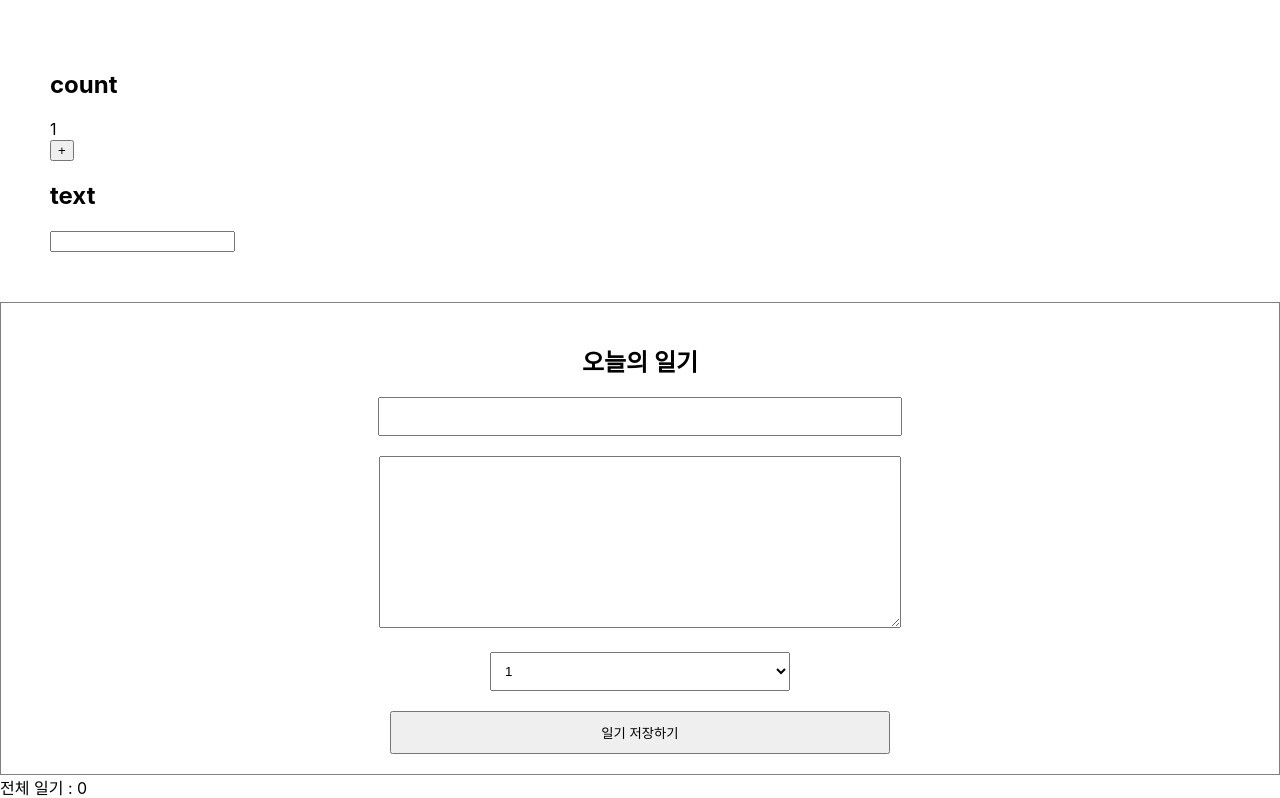
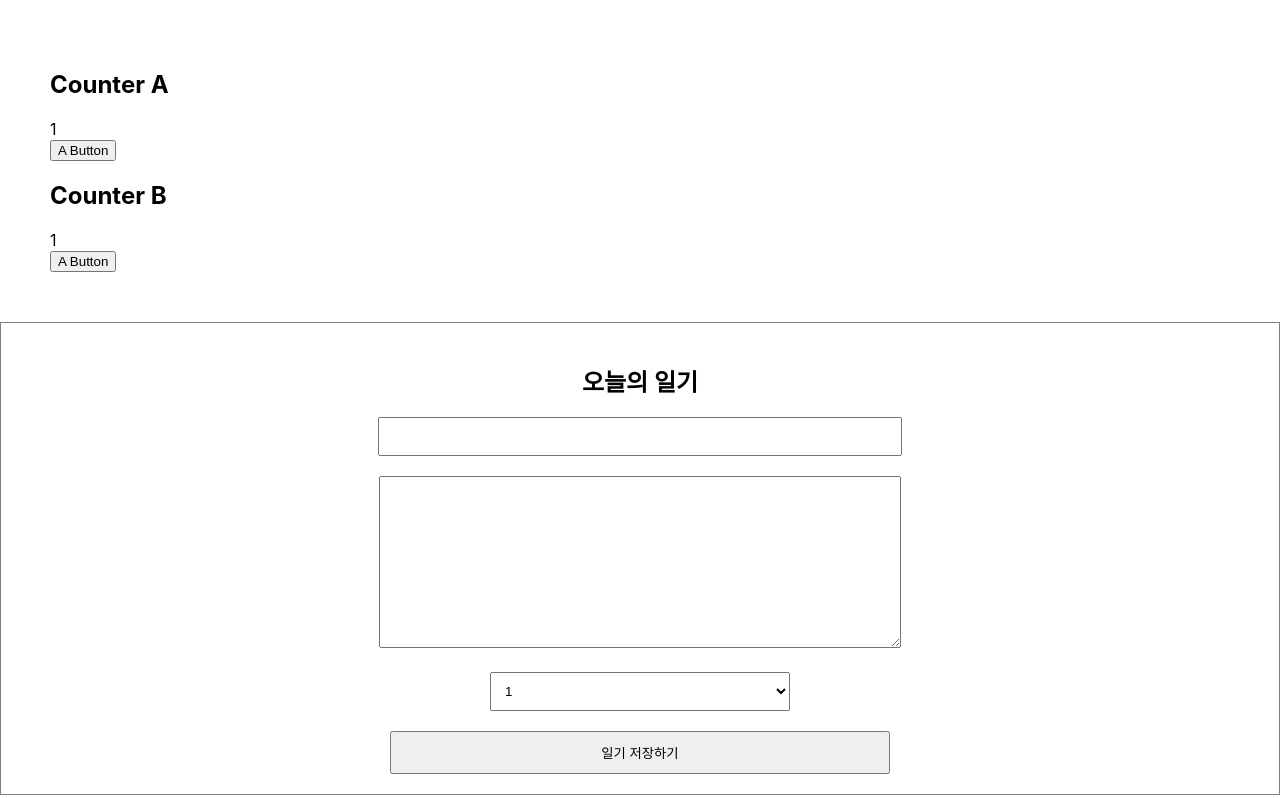
Before and after one commit to syckor/simpleDiary, a React (Create React App) app: page / in a window 1280 px wide. Shown: the top 798 px of the page. Built offline with nearby package versions, Linux system fonts and the light colour scheme; no server answers.

Commit message:
memo optimize

```diff
--- a/src/OptimizeTest.js
+++ b/src/OptimizeTest.js
@@ -1,38 +1,52 @@
 import React,{useState, useEffect} from "react";
 
-const TextView = ({text})=>{
-    useEffect(() => {
-        console.log(`Update :: text : ${text}`);
+const CounterA = React.memo(({count}) => {
+
+    useEffect(()=>{
+        console.log(`CounterA update - count : ${count}`)
     })
-    return <div>{text}</div>
+    return <div>{count}</div>;
+});
+
+const CounterB = ({obj}) => {
+    useEffect(()=>{
+        console.log(`CounterB update - count : ${obj.count}`)
+    })
+    return <div>{obj.count}</div>;
+};
+
+const areEqual = (prevProps, nextProps) => {
+    if(prevProps.obj.count === nextProps.obj.count) {
+        return true;
+    }
+    return false;
 }
 
-const CountView = ({count}) => {
-    useEffect(() => {
-        console.log(`Update :: count : ${count}`);
-    })
-    return <div>{count}</div>
-}
+const MemoizedCounterB = React.memo(CounterB, areEqual);
 
 
 const OptimizeTest = () => {
 
-    const [count, setCount] = useState(1);
-    const [text, setText] = useState("");
+    const [count,setCount] = useState(1);
+    const [obj, setObj] = useState({
+        count : 1
+    });
 
-    return <div style={{ padding: 50 }}>
+    return (
+        <div style={{ padding: 50 }}>
             <div>
-                <h2>count</h2>
-                <CountView count={count} />
-                <button onClick={()=>setCount(count+1)}>+</button>
+                <h2>Counter A</h2>
+                <CounterA count={count} />
+                <button onClick={()=>setCount(count)}>A Button</button>
             </div>
             <div>
-                <h2>text</h2>
-                <TextView text={text} />
-                <input value={text} onChange={(e) => setText(e.target.value)}></input>
+                <h2>Counter B</h2>
+                <MemoizedCounterB obj={obj} />
+                <button onClick={()=>setObj({count:obj.count})}>A Button</button>
             </div>
 
-    </div>;
+        </div>
+    )
 };
 
 export default OptimizeTest;
```
